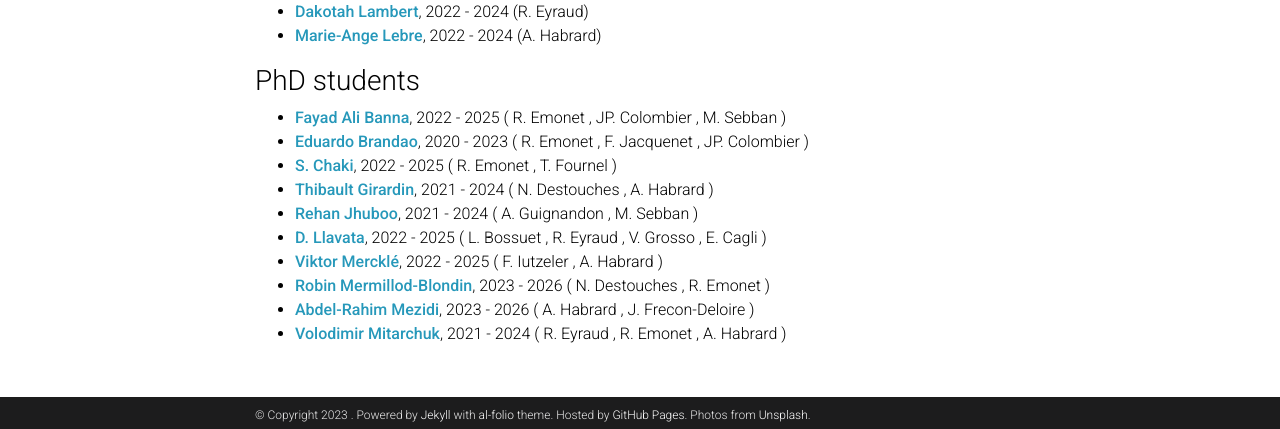
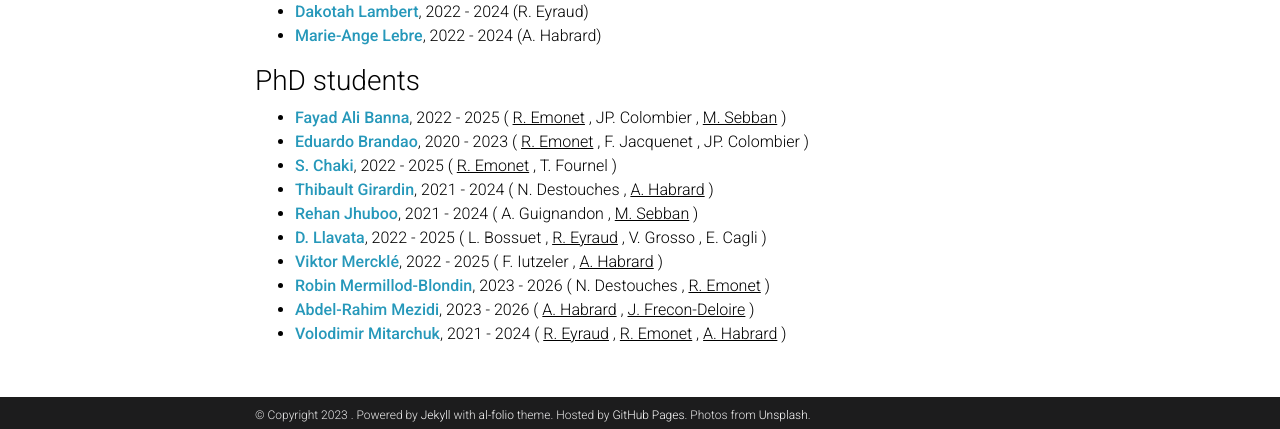
Before and after one commit to labhc-malice/labhc-malice.github.io, a Jekyll site: the page built from _pages/team.md, in a window 1280 px wide and 937 px high. Shown: the part 505-934 px from the top of the window. Built offline with Jekyll 4.4.1, drawn with Linux system fonts in a browser that asks for light colours; comment, search, counter and statistics services are not loaded; a style sheet for code colours, icons or effects is not loaded.

Commit message:
Update team.md

```diff
--- a/_pages/team.md
+++ b/_pages/team.md
@@ -39,16 +39,25 @@ nav_order: 5
 <ul>
   {% assign phd_students = site.data.phdstudents | sort: 'lastname' %}
   {% assign faculty_lastnames = site.data.faculty | map: 'lastname' %}
+
   {% for student in phd_students %}
     <li>
       <strong><a href="{{ student.url }}" target="_blank">{{ student.firstname }} {{ student.lastname }}</a></strong>,
       {{ student.starting_date }} - {{ student.end_date}}
       ({% for supervisor in student.supervisor %}
-        {% if supervisor contains faculty_lastnames %}
+        {% assign supervisor_parts = supervisor | split: '. ' %}
+        {% if supervisor_parts.size > 1 %}
+          {% assign supervisor_lastname = supervisor_parts[1] | remove: ' ' %}
+        {% else %}
+          {% assign supervisor_lastname = supervisor %}
+        {% endif %}
+
+        {% if faculty_lastnames contains supervisor_lastname %}
           <u>{{ supervisor }}</u>
         {% else %}
           {{ supervisor }}
         {% endif %}
+
         {% if forloop.last %}{% else %}, {% endif %}
       {% endfor %})<br>
     </li>
```
